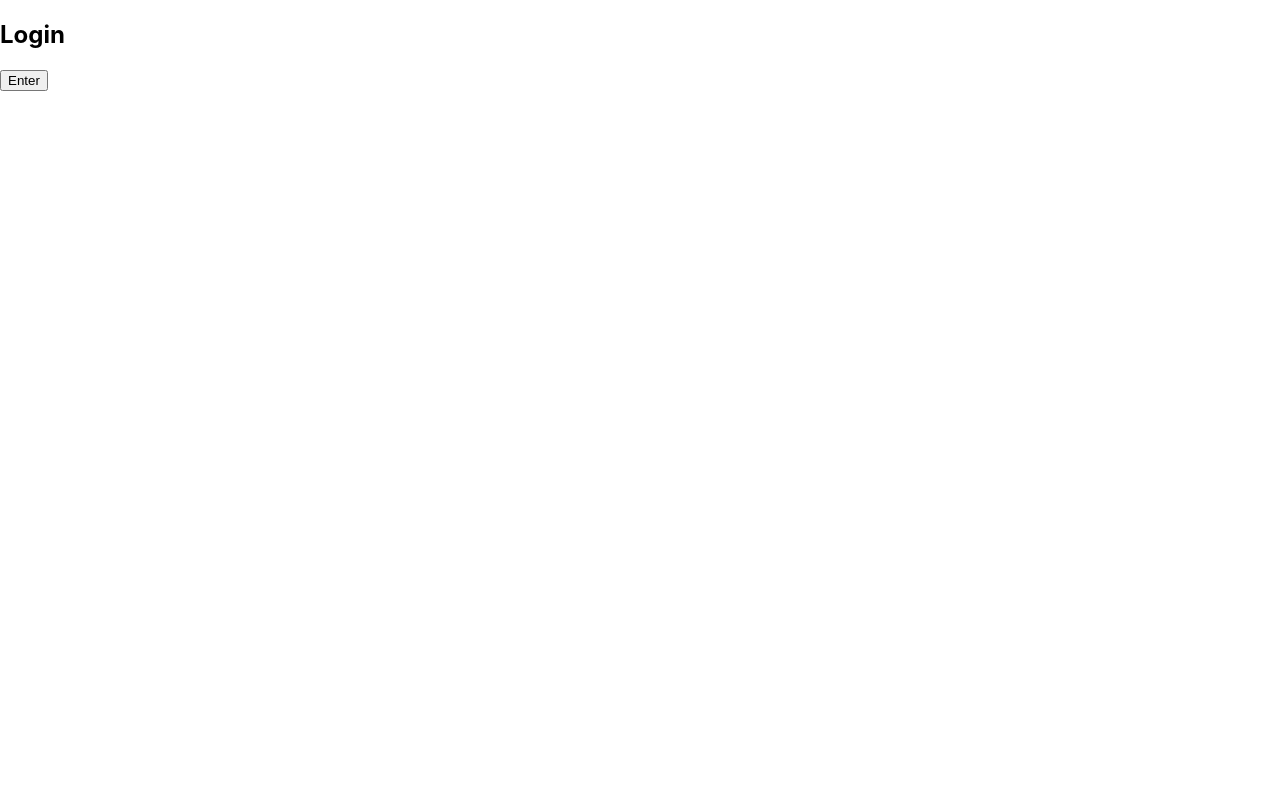
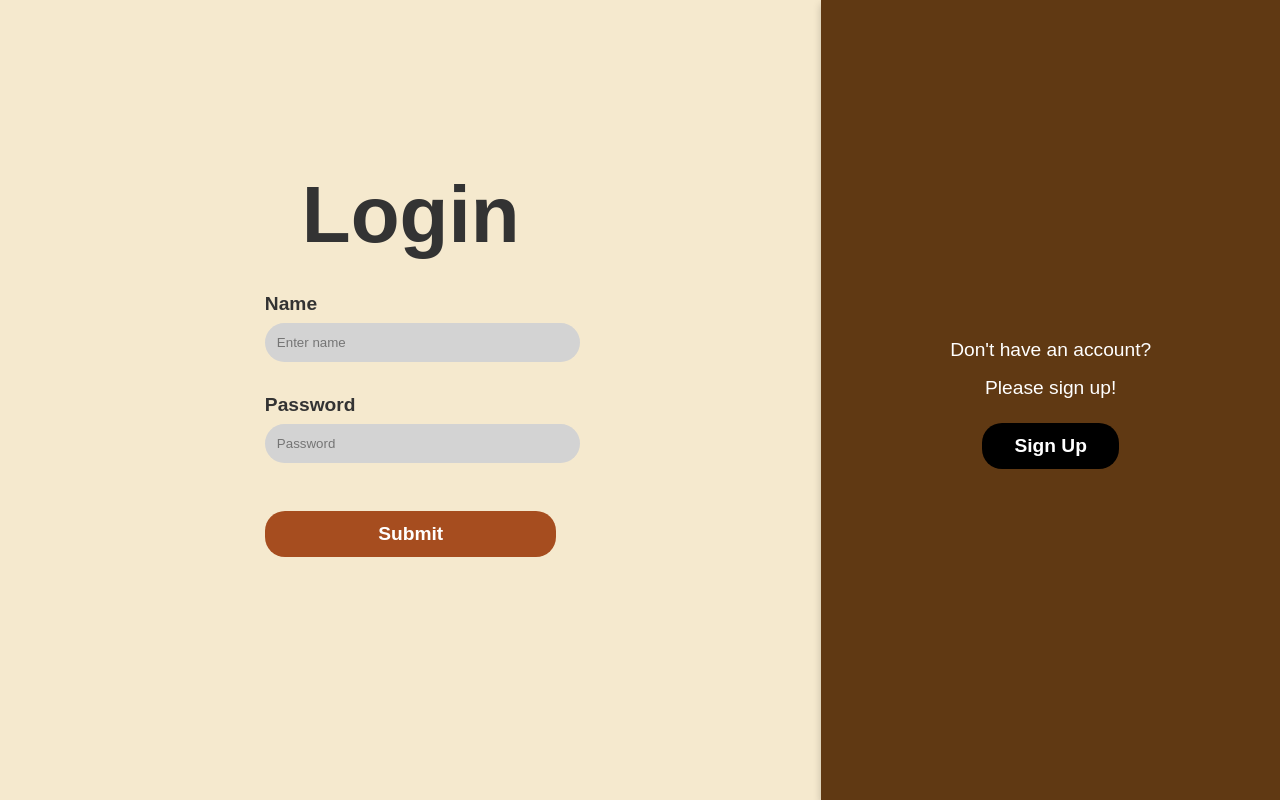
Before and after one commit to SheebaSharonA/BytesAndEats, a React (Create React App) app: page /login in a window 1280 px wide. Built offline with nearby package versions, Linux system fonts and the light colour scheme.

Commit message:
added login and signup pages

```diff
--- /dev/null
+++ b/src/css/login.css
@@ -0,0 +1,104 @@
+/* Style for the entire container */
+section {
+    display: flex;
+    height: 100vh;
+    font-family: Arial, sans-serif;
+}
+
+/* Left side - Login form */
+.login {
+    flex: 1;
+    padding: 1rem;
+    margin-top: -140px;
+    background-color: #f5e9ce; /* Light beige color */
+    display: flex;
+    flex-direction: column;
+    justify-content: center;
+    align-items: center;
+
+}
+
+.login h1 {
+    font-size: 5rem;
+    color: #333;
+    margin-bottom: 2rem;
+}
+
+/* Adjust the .form-group to add left margin */
+.form-group {
+    width: 100%;
+    max-width: 450px; /* Increase the max-width for wider input boxes */
+    margin: 0 auto 2rem auto; /* Center the form with auto margins on the left and right */
+}
+
+/* Adjust the label size, no changes needed here */
+.form-group label {
+    font-size: 1.2rem;
+    font-weight: bold;
+    color: #333;
+}
+
+/* Adjust the .form-control to be wider */
+.form-control {
+    width: 100%; /* Maintain full width */
+    padding: 0.75rem;
+    margin-top: 0.5rem;
+    border-radius: 20px;
+    border: none;
+    background-color: #d3d3d3; /* Light gray color for input */
+}
+
+
+.btn-primary {
+    width: 100%;
+    max-width: 400px;
+    padding: 0.75rem;
+    margin-top: 1rem;
+    background-color: #a64d1f; /* Brown color for the button */
+    color: white;
+    border: none;
+    border-radius: 20px;
+    font-size: 1.2rem;
+    font-weight: bold;
+    cursor: pointer;
+}
+
+.btn-primary:hover {
+    background-color: #8c3f1b; /* Darker brown on hover */
+}
+
+/* Right side - Sign up section */
+.signup-section {
+    flex: 0.5;
+    background-color: #603913; /* Dark brown color */
+    color: white;
+    display: flex;
+    flex-direction: column;
+    justify-content: center;
+    align-items: center;
+    text-align: center;
+    padding: 2rem;
+
+    box-shadow: 0 4px 8px rgba(0, 0, 0, 0.2); /* Soft shadow effect */
+}
+
+.signup-section p {
+    font-size: 1.2rem;
+    margin: 0.5rem 0;
+}
+
+.signup-button {
+    padding: 0.75rem 2rem;
+    background-color: black;
+    color: white;
+    border: none;
+    border-radius: 20px;
+    font-size: 1.2rem;
+    font-weight: bold;
+    cursor: pointer;
+    margin-top: 1rem;
+}
+
+.signup-button:hover {
+    background-color: #333; /* Darker on hover */
+}
--- /dev/null
+++ b/src/css/signup.css
@@ -0,0 +1,105 @@
+/* Style for the entire container */
+section {
+    display: flex;
+    height: 100vh; /* Full height of the viewport */
+    font-family: Arial, sans-serif;
+}
+
+/* Left side - Login form */
+.SignUp {
+    flex: 1;
+    padding: 1rem;
+    margin-top: -100px; /* Adjusted margin to move the form down slightly */
+    background-color: #f5e9ce; /* Light beige color */
+    display: flex;
+    flex-direction: column;
+    justify-content: center;
+    align-items: center;
+}
+
+.SignUp h1 {
+    font-size: 5rem;
+    color: #333;
+    margin-bottom: 2rem;
+}
+
+/* Adjust the .form-group to add left margin */
+.form-group {
+    width: 100%;
+    max-width: 450px; /* Increase the max-width for wider input boxes */
+    margin: 0 auto 2rem auto; /* Center the form with auto margins on the left and right */
+}
+
+/* Adjust the label size, no changes needed here */
+.form-group label {
+    font-size: 1.2rem;
+    font-weight: bold;
+    color: #333;
+}
+
+/* Adjust the .form-control to be wider */
+.form-control {
+    width: 100%; /* Maintain full width */
+    padding: 0.75rem;
+    margin-top: 0.5rem;
+    border-radius: 20px;
+    border: none;
+    background-color: #d3d3d3; /* Light gray color for input */
+}
+
+.btn-primary {
+    width: 100%;
+    max-width: 400px;
+    padding: 0.75rem;
+    margin-top: 1rem;
+    background-color: #a64d1f; /* Brown color for the button */
+    color: white;
+    border: none;
+    border-radius: 20px;
+    font-size: 1.2rem;
+    font-weight: bold;
+    cursor: pointer;
+}
+
+.btn-primary:hover {
+    background-color: #8c3f1b; /* Darker brown on hover */
+}
+
+/* Right side - Sign up section */
+.login-section {
+    flex: 0.5; /* Adjusted to take up more space on the right side */
+    background-color: #603913; /* Dark brown color */
+    color: white;
+    display: flex;
+    flex-direction: column;
+    justify-content: center;
+    align-items: center;
+    text-align: center;
+    padding: 2rem;
+    box-shadow: 0 4px 8px rgba(0, 0, 0, 0.2); /* Soft shadow effect */
+}
+
+
+/* Login section text style */
+.login-section p {
+    font-size: 1.2rem;
+    margin: 0.5rem 0;
+}
+
+/* Login button style */
+.login-button {
+    padding: 0.75rem 2rem;
+    background-color: black;
+    color: white;
+    border: none;
+    border-radius: 20px;
+    font-size: 1.2rem;
+    font-weight: bold;
+    cursor: pointer;
+    margin-top: 1rem;
+}
+
+/* Login button hover style */
+.login-button:hover {
+    background-color: #333; /* Darker on hover */
+}
--- a/src/page/Login.js
+++ b/src/page/Login.js
@@ -1,20 +1,46 @@
-import React from 'react';
+import React,{useState} from 'react';
 import { useNavigate } from 'react-router-dom';
+import '../css/login.css';
 
 const Login =()=> {
     const navigate = useNavigate();
+    const [name, setName] = useState('');
+    const [password, setPassword] = useState('');
 
     const handleLoginClick = ()=>{
         navigate('/signup');
     }
+
+    const handleGoToProductsClick = ()=>{
+        navigate('/products');
+    }
+
 
     return (
 
             <section>
             <div className='login'>
                <h1>Login</h1>
-               <button className='submit' onClick={handleLoginClick}>Enter</button>
+               <form>
+               <div className="form-group">
+                 <label for="exampleInputName">Name</label>
+                <input type="text" className="form-control" id="exampleInputName" aria-describedby="emailHelp" placeholder="Enter name" value={name} onChange={(e)=>setName(e.target.value)}  required/>
+
+            </div>
+             <div className="form-group">
+                 <label for="exampleInputPassword1">Password</label>
+                <input type="password" className="form-control" id="exampleInputPassword1" placeholder="Password" value ={password} onChange={(e)=>setPassword(e.target.value)} required/>
+            </div>
+
+            <button type="submit" className="btn btn-primary"onClick={handleGoToProductsClick} >Submit</button>
+                </form>
                 </div>
+            <div className="signup-section">
+                <p>Don't have an account?</p>
+                <p>Please sign up!</p>
+                <button className='signup-button' onClick={handleLoginClick}>Sign Up</button>
+            </div>
+
             </section>
 
 
```
